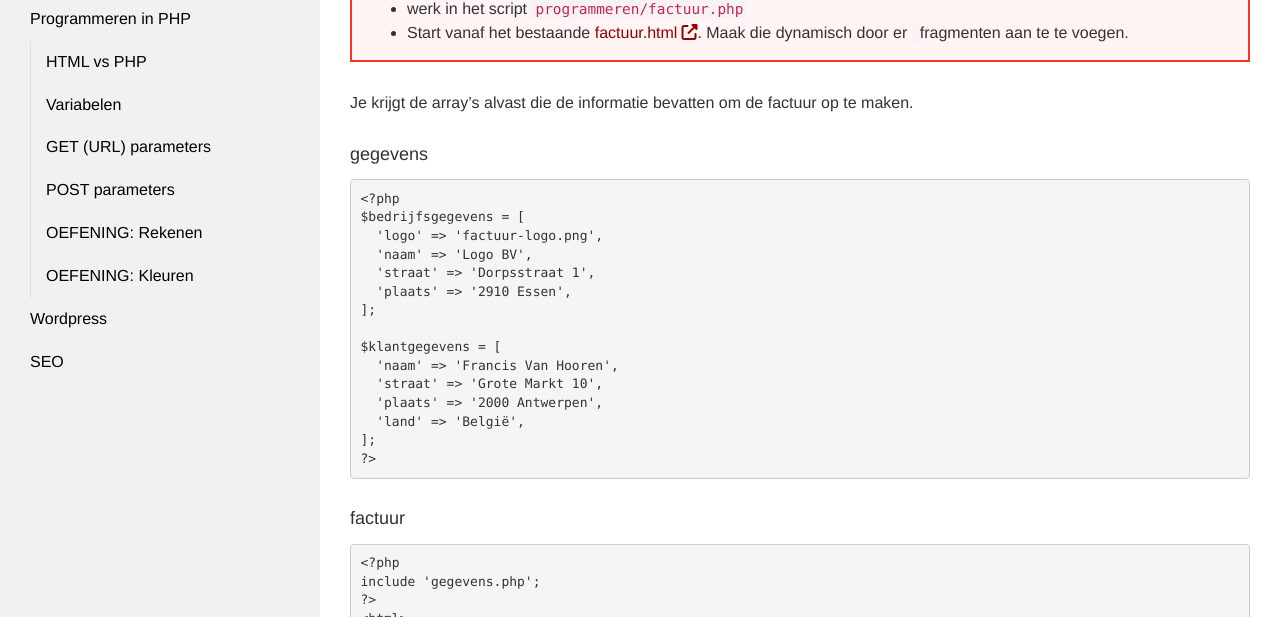
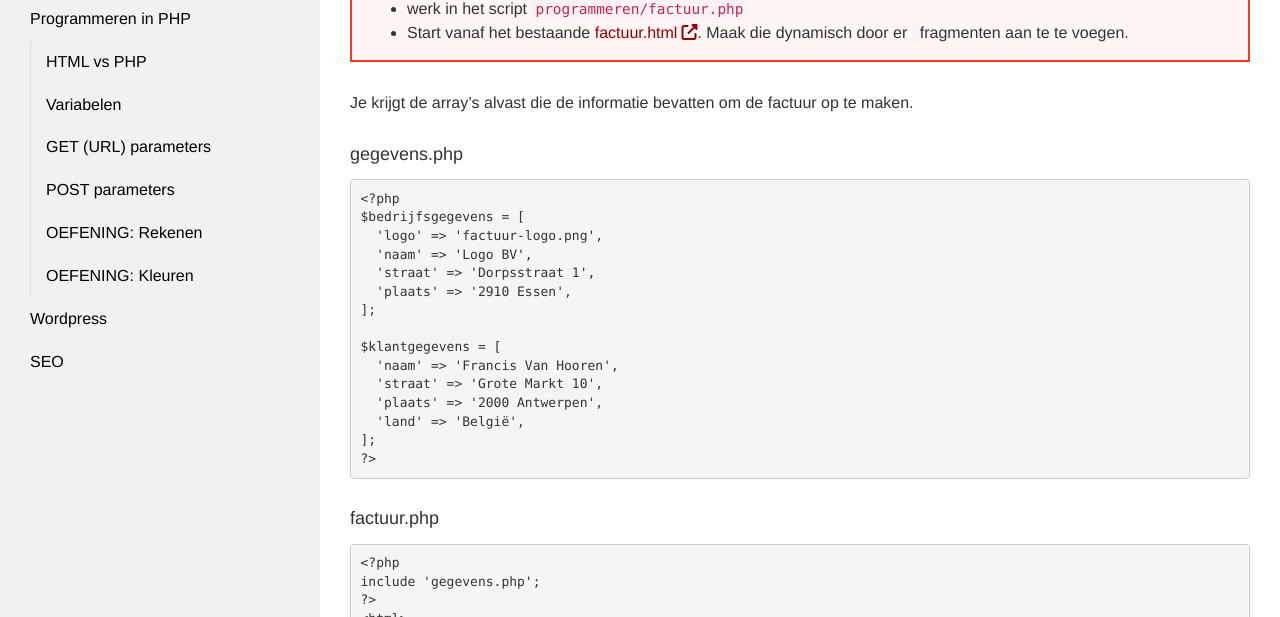
Before and after one commit to Syntra-Brussel/dynamische-webtechnieken, a Jekyll site: the page built from programmeren/oefening-factuur.md, in a window 1280 px wide. Shown: the part 160-777 px from the top of the page. Built offline with Jekyll 4.4.1, drawn with Linux system fonts in a browser that asks for light colours; nearby versions of some CDN libraries; a script that is not in the unit is left out.

Commit message:
Update oefening-factuur.md

```diff
--- a/programmeren/oefening-factuur.md
+++ b/programmeren/oefening-factuur.md
@@ -15,7 +15,7 @@ collection: programmeren
 
 Je krijgt de array's alvast die de informatie bevatten om de factuur op te maken.
 
-#### gegevens
+#### gegevens.php
 <pre data-enlighter-theme="beyond" data-enlighter-language="php">
 &lt;?php
 $bedrijfsgegevens = [
@@ -34,7 +34,7 @@ $klantgegevens = [
 ?&gt;
 </pre>
 
-#### factuur
+#### factuur.php
 <pre data-enlighter-theme="beyond" data-enlighter-language="php">
 &lt;?php
 include 'gegevens.php';
```
